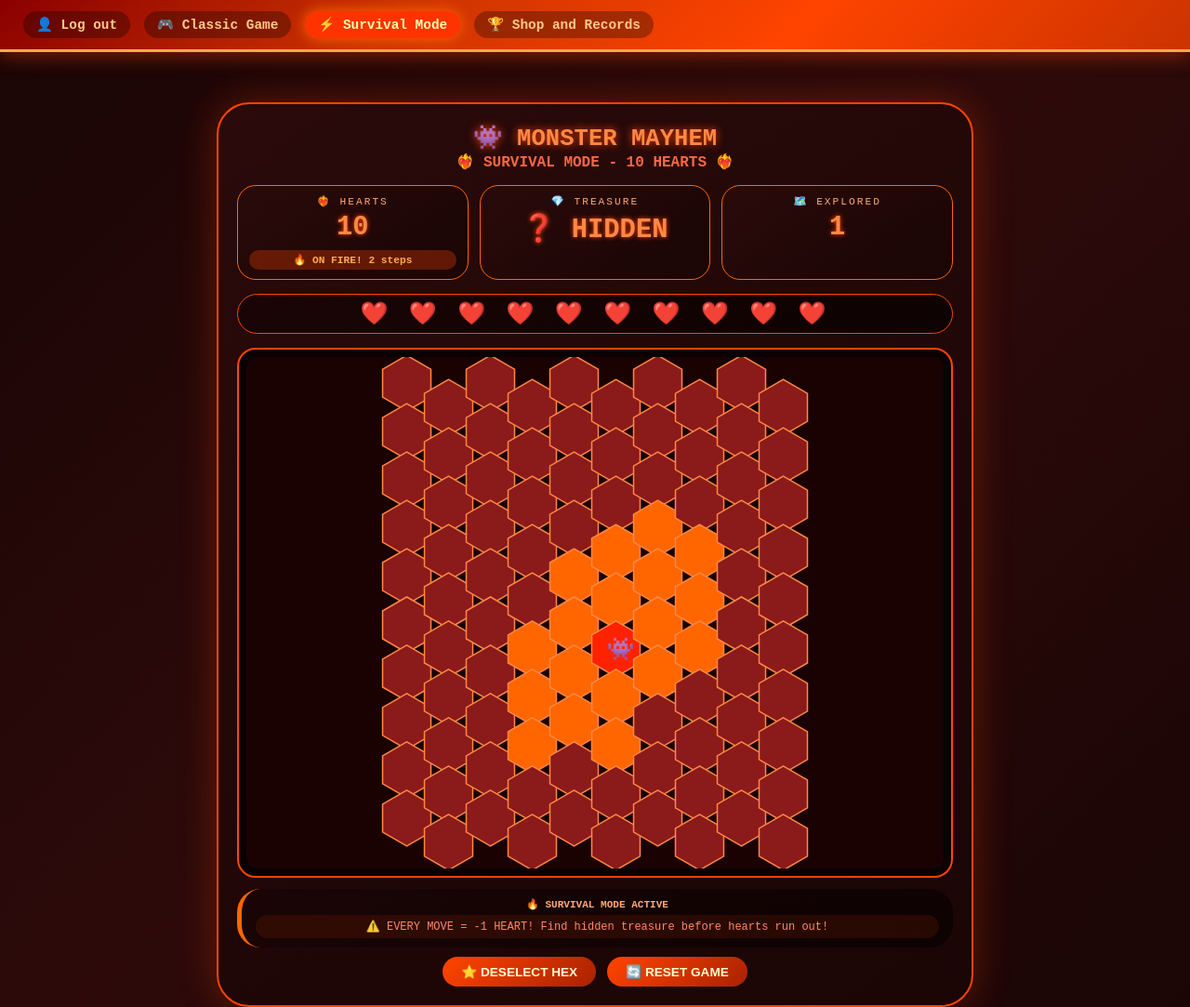
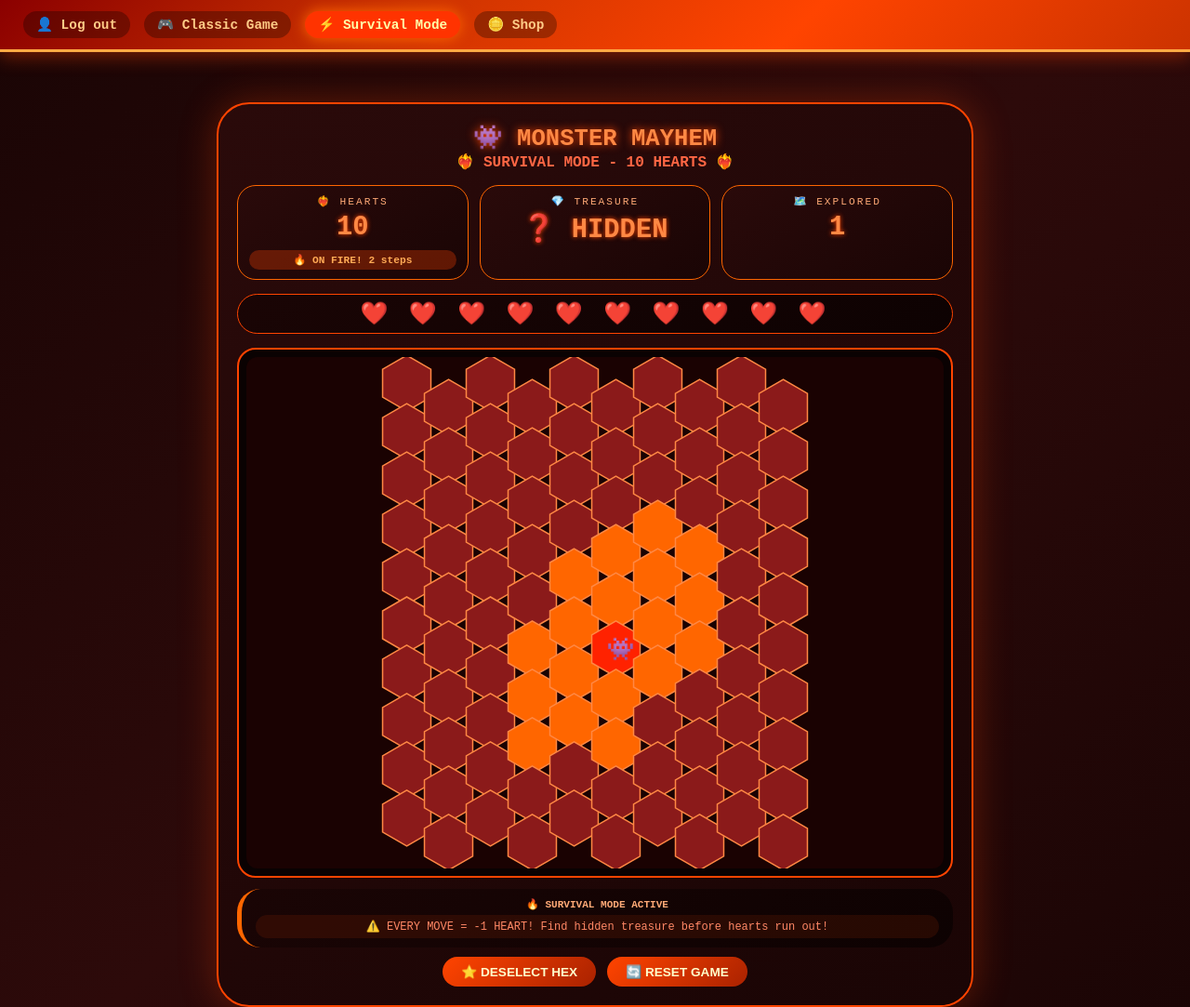
Before and after one commit to ashleychow04-png/monster-mayhem, a plain HTML site: page challenge.html in a window 1280 px wide. Shown: the top 1083 px of the page at 93% size. Drawn offline with Linux system fonts and the light colour scheme.

Commit message:
Add files via upload

```diff
--- a/challenge.html
+++ b/challenge.html
@@ -25,48 +25,31 @@
 
 <!-- Navigation bar shown at top of page -->
 <div class="top-nav">
-
-    <!-- Container holding navigation buttons -->
     <div class="nav-links">
-
-        <!-- Logout button -->
         <a href="login.html">👤 Log out </a>
-
-        <!-- Link to classic game mode -->
         <a href="index.html">🎮 Classic Game</a>
-
-        <!-- Current active page link -->
         <a href="challange.html" class="active">
             ⚡ Survival Mode
         </a>
-
-        <!-- Link to shop/records page -->
-        <a href="shop.html">🏆 Shop and Records</a>
+        <a href="shop.html">🪙 Shop </a>
 
     </div>
 
 </div>
 
-<!-- MAIN GAME CONTAINER -->
-
-<!-- Main box containing the whole game -->
+<!-- MAIN GAME CONTAINER -containing the whole game -->
 <div class="game-container">
 
-    <!-- HEADER -->
-
-    <!-- Game title section -->
+    <!-- HEADER - Game title section -->
     <div class="game-header">
-
         <!-- Main game title -->
         <h1>👾 MONSTER MAYHEM</h1>
-
         <!-- Game mode subtitle -->
         <h2>❤️‍🔥 SURVIVAL MODE - 10 HEARTS ❤️‍🔥</h2>
 
     </div>
 
     <!-- STATS -->
-
     <!-- Panel showing game statistics -->
     <div class="stats-panel">
 
--- a/challenge.js
+++ b/challenge.js
@@ -1,6 +1,4 @@
-// MONSTER MAYHEM - FIRE SURVIVAL MODE
-// EVERY MOVE = -1 HEART! Treasure is HIDDEN!
-
+// MONSTER MAYHEM - FIRE SURVIVAL MODE() EVERY MOVE = -1 HEART! Treasure is HIDDEN!)
 (function() {
     let canvas, ctx;
     let GRID_W = 10, GRID_H = 10;
```
Also changed, not shown: index.html (+0 -13 lines), shop.html (+1 -1 lines).
